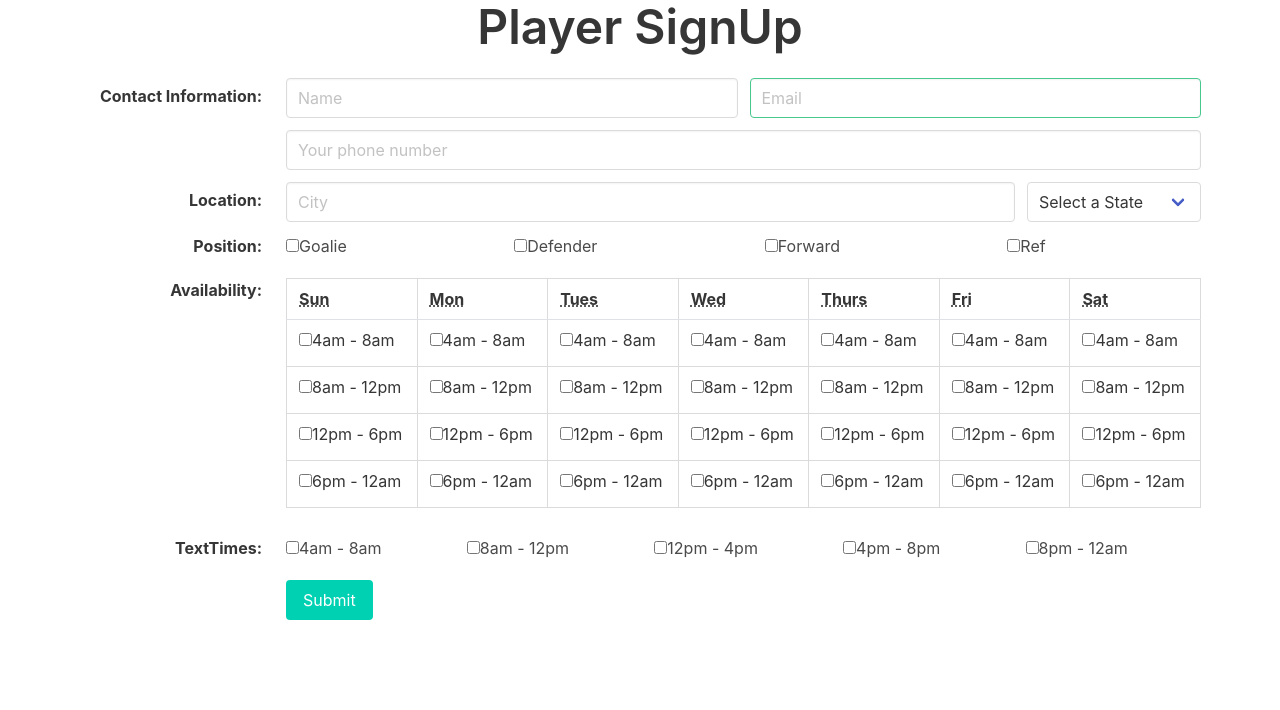
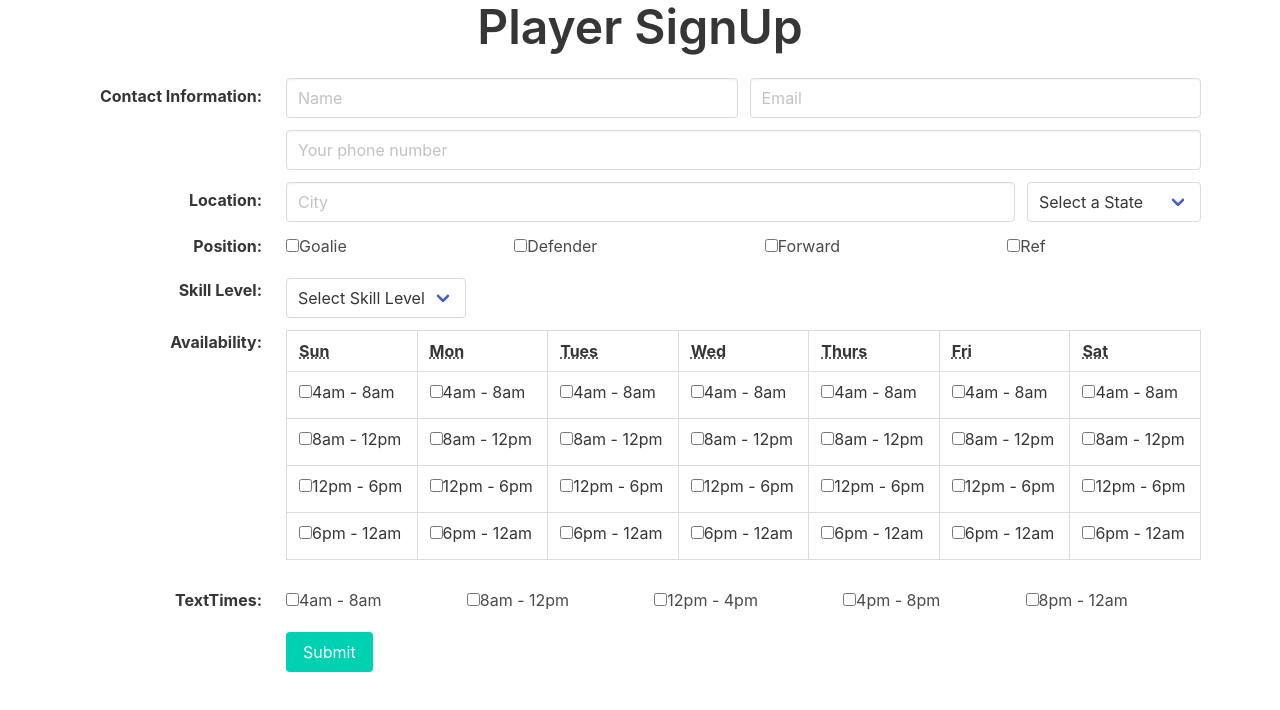
Before and after one commit to karenastell/hockey911, a React (Create React App) app in the folder client/: page /player-sign-up in a window 1280 px wide. Shown: the top 710 px of the page. Built offline with nearby package versions, Linux system fonts and the light colour scheme; no server answers.

Commit message:
added skill level field and added it to state

```diff
--- a/client/src/components/Contact.js
+++ b/client/src/components/Contact.js
@@ -24,7 +24,7 @@ export default function Contact(props) {
               <input
                 onChange={props.handleInputChange}
                 name='email'
-                className='input is-success'
+                className='input'
                 type='email'
                 placeholder='Email'
               />
--- a/client/src/components/Location.js
+++ b/client/src/components/Location.js
@@ -1,4 +1,4 @@
-import React from 'react'
+import React from 'react';
 
 export default function Location(props) {
   return (
@@ -14,69 +14,76 @@ export default function Location(props) {
               id='city'
               type='text'
               placeholder='City'
-                name="city"
-                onChange={props.handleInputChange || props.handleProfileInfoChange}
+              name='city'
+              onChange={
+                props.handleContactInputChange || props.handleProfileInfoChange
+              }
               value={props.city ? props.city : undefined}
             />
           </p>
         </div>
-          <div className="select width-div">
-              <select className="select-state width-div" name="state" onChange={props.handleInputChange || props.handleProfileInfoChange} value={props.state ? props.state : undefined}
+        <div className='select width-div'>
+          {/* <select className="select-state width-div" name="state" onChange={props.handleContactInputChange || props.handleProfileInfoChange} value={props.state ? props.state : undefined}
+              > */}
+          <select
+            className='select-state width-div'
+            name='state'
+            onChange={props.handleContactInputChange}
           >
-                <option value="">Select a State</option>
-                <option value="Alabama">Alabama</option>
-                <option value="Alaska">Alaska</option>
-                <option value="Arizona">Arizona</option>
-                <option value="Arkansas">Arkansas</option>
-                <option value="California">California</option>
-                <option value="Colorado">Colorado</option>
-                <option value="Connecticut">Connecticut</option>
-                <option value="Delaware">Delaware</option>
-                <option value="Florida">Florida</option>
-                <option value="Georgia">Georgia</option>
-                <option value="Hawaii">Hawaii</option>
-                <option value="Idaho">Idaho</option>
-                <option value="Illinois">Illinois</option>
-                <option value="Indiana">Indiana</option>
-                <option value="Iowa">Iowa</option>
-                <option value="Kansas">Kansas</option>
-                <option value="Kentucky">Kentucky</option>
-                <option value="Louisiana">Louisiana</option>
-                <option value="Maine">Maine</option>
-                <option value="Maryland">Maryland</option>
-                <option value="Massachusetts">Massachusetts</option>
-                <option value="Michigan">Michigan</option>
-                <option value="Minnesota">Minnesota</option>
-                <option value="Mississippi">Mississippi</option>
-                <option value="Missouri">Missouri</option>
-                <option value="Montana">Montana</option>
-                <option value="Nebraska">Nebraska</option>
-                <option value="Nevada">Nevada</option>
-                <option value="New Hampshire">New Hampshire</option>
-                <option value="New Jersey">New Jersey</option>
-                <option value="New Mexico">New Mexico</option>
-                <option value="New York">New York</option>
-                <option value="North Carolina">North Carolina</option>
-                <option value="North Dakota">North Dakota</option>
-                <option value="Ohio">Ohio</option>
-                <option value="Oklahoma">Oklahoma</option>
-                <option value="Oregon">Oregon</option>
-                <option value="Pennsylvania">Pennsylvania</option>
-                <option value="Rhode Island">Rhode Island</option>
-                <option value="South Carolina">South Carolina</option>
-                <option value="South Dakota">South Dakota</option>
-                <option value="Tennesee">Tennesee</option>
-                <option value="Texas">Texas</option>
-                <option value="Utah">Utah</option>
-                <option value="Vermont">Vermont</option>
-                <option value="Virginia">Virginia</option>
-                <option value="Washington">Washington</option>
-                <option value="Westvirginia">West Virginia</option>
-                <option value="Wisconsin">Wisconsin</option>
-                <option value="Wyoming">Wyoming</option>
+            <option value=''>Select a State</option>
+            <option value='Alabama'>Alabama</option>
+            <option value='Alaska'>Alaska</option>
+            <option value='Arizona'>Arizona</option>
+            <option value='Arkansas'>Arkansas</option>
+            <option value='California'>California</option>
+            <option value='Colorado'>Colorado</option>
+            <option value='Connecticut'>Connecticut</option>
+            <option value='Delaware'>Delaware</option>
+            <option value='Florida'>Florida</option>
+            <option value='Georgia'>Georgia</option>
+            <option value='Hawaii'>Hawaii</option>
+            <option value='Idaho'>Idaho</option>
+            <option value='Illinois'>Illinois</option>
+            <option value='Indiana'>Indiana</option>
+            <option value='Iowa'>Iowa</option>
+            <option value='Kansas'>Kansas</option>
+            <option value='Kentucky'>Kentucky</option>
+            <option value='Louisiana'>Louisiana</option>
+            <option value='Maine'>Maine</option>
+            <option value='Maryland'>Maryland</option>
+            <option value='Massachusetts'>Massachusetts</option>
+            <option value='Michigan'>Michigan</option>
+            <option value='Minnesota'>Minnesota</option>
+            <option value='Mississippi'>Mississippi</option>
+            <option value='Missouri'>Missouri</option>
+            <option value='Montana'>Montana</option>
+            <option value='Nebraska'>Nebraska</option>
+            <option value='Nevada'>Nevada</option>
+            <option value='New Hampshire'>New Hampshire</option>
+            <option value='New Jersey'>New Jersey</option>
+            <option value='New Mexico'>New Mexico</option>
+            <option value='New York'>New York</option>
+            <option value='North Carolina'>North Carolina</option>
+            <option value='North Dakota'>North Dakota</option>
+            <option value='Ohio'>Ohio</option>
+            <option value='Oklahoma'>Oklahoma</option>
+            <option value='Oregon'>Oregon</option>
+            <option value='Pennsylvania'>Pennsylvania</option>
+            <option value='Rhode Island'>Rhode Island</option>
+            <option value='South Carolina'>South Carolina</option>
+            <option value='South Dakota'>South Dakota</option>
+            <option value='Tennesee'>Tennesee</option>
+            <option value='Texas'>Texas</option>
+            <option value='Utah'>Utah</option>
+            <option value='Vermont'>Vermont</option>
+            <option value='Virginia'>Virginia</option>
+            <option value='Washington'>Washington</option>
+            <option value='Westvirginia'>West Virginia</option>
+            <option value='Wisconsin'>Wisconsin</option>
+            <option value='Wyoming'>Wyoming</option>
           </select>
         </div>
       </div>
     </div>
-    )
+  );
 }
--- /dev/null
+++ b/client/src/components/SkillLevel.js
@@ -0,0 +1,32 @@
+import React from 'react';
+
+export default function SkillLevel(props) {
+  return (
+    <div className='field is-horizontal'>
+      <div className='field-label'>
+        <label className='label'>Skill Level:</label>
+      </div>
+      <div className='field-body'>
+        <div className='field'>
+          <div className='control'>
+            <div className='control'>
+              <div className='select'>
+                <select
+                  className='skill-level-select'
+                  name='SillLevel'
+                  onChange={props.handleSkillInputChange}
+                >
+                  <option>Select Skill Level</option>
+                  <option value='A'>A</option>
+                  <option value='B'>B</option>
+                  <option value='C'>C</option>
+                  <option value='D'>D</option>
+                </select>
+              </div>
+            </div>
+          </div>
+        </div>
+      </div>
+    </div>
+  );
+}
--- a/client/src/pages/PlayerSignUp.js
+++ b/client/src/pages/PlayerSignUp.js
@@ -4,20 +4,30 @@ import Contact from '../components/Contact';
 import Position from '../components/Position';
 import Availability from '../components/Availability';
 import TextTimes from '../components/TextTimes';
+import SiillLevel from '../components/SkillLevel'
+import SkillLevel from '../components/SkillLevel';
 
 export default function PlayerSignUp() {
   const [contact, setContact] = useState({});
   const [position, setPosition] = useState([]);
   const [availability, setAvailability] = useState([]);
   const [textTimes, setTextTimes] = useState([]);
+  const [skillLevel, setSkillLevel]=useState({})
 
   let playerInfo = {}
 
-  const handleInputChange = (event) => {
+  const handleContactInputChange = (event) => {
     const { name, value } = event.target;
 
     // use brackets to signify the name in the state
     setContact({ ...contact, [name]: value });
+  };
+
+  const handleSkillInputChange = (event) => {
+    const { name, value } = event.target;
+
+    // use brackets to signify the name in the state
+    setSkillLevel({ ...skillLevel, [name]: value });
   };
 
   const handleCheckboxes = (event) => {
@@ -57,6 +67,7 @@ export default function PlayerSignUp() {
         playerInfo = {
             contact: contact,
             position: position,
+            skillLevel: skillLevel,
             availability: availability,
             textTimes: textTimes
         }
@@ -68,9 +79,10 @@ console.log(playerInfo);
       <h1 className='title is-1 has-text-centered'>Player SignUp</h1>
 
       <div className='container'>
-        <Contact handleInputChange={handleInputChange} />
-        <Location handleInputChange={handleInputChange} />
+        <Contact handleContactInputChange={handleContactInputChange} />
+        <Location handleContactInputChange={handleContactInputChange} />
         <Position handleCheckboxes={handleCheckboxes} />
+        <SkillLevel handleSkillInputChange={handleSkillInputChange}/>
         <Availability handleAvailability={handleAvailability} />
         <TextTimes handleTextTimes={handleTextTimes} />
         <div className='field is-horizontal'>
```
Lines whose indentation alone changed are shown as unchanged.
